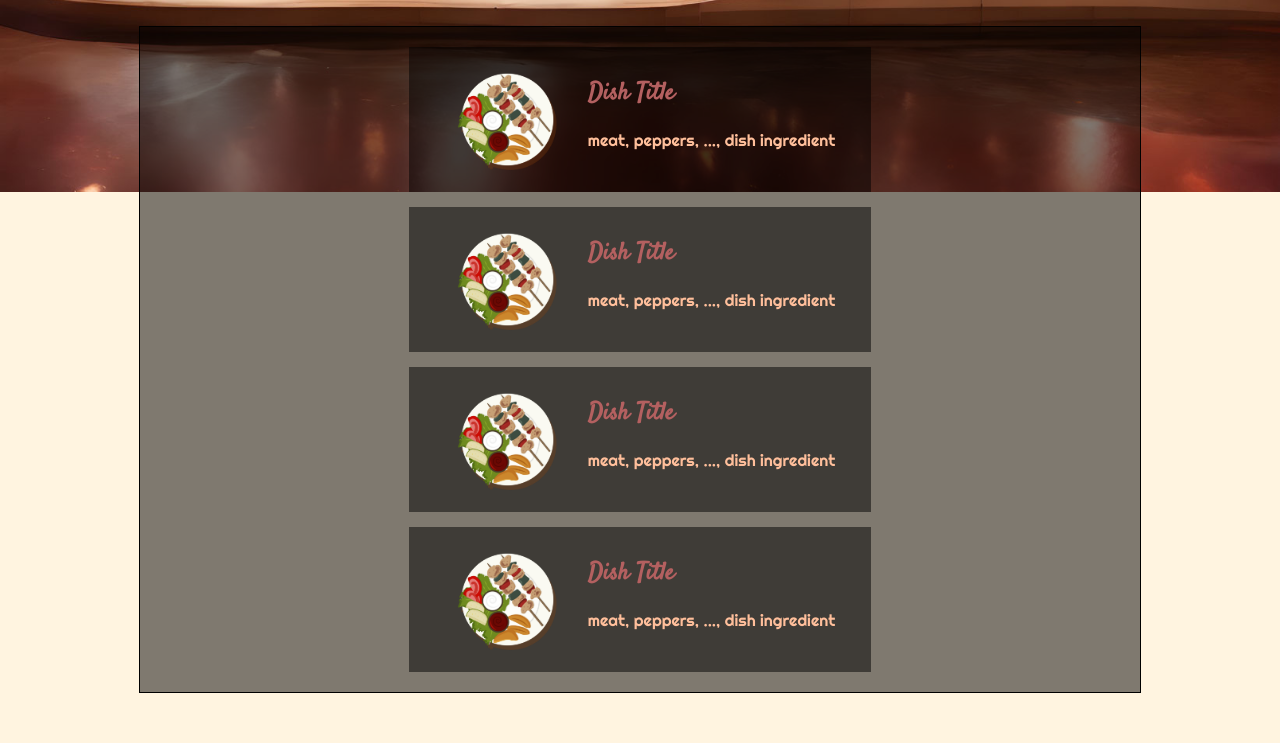
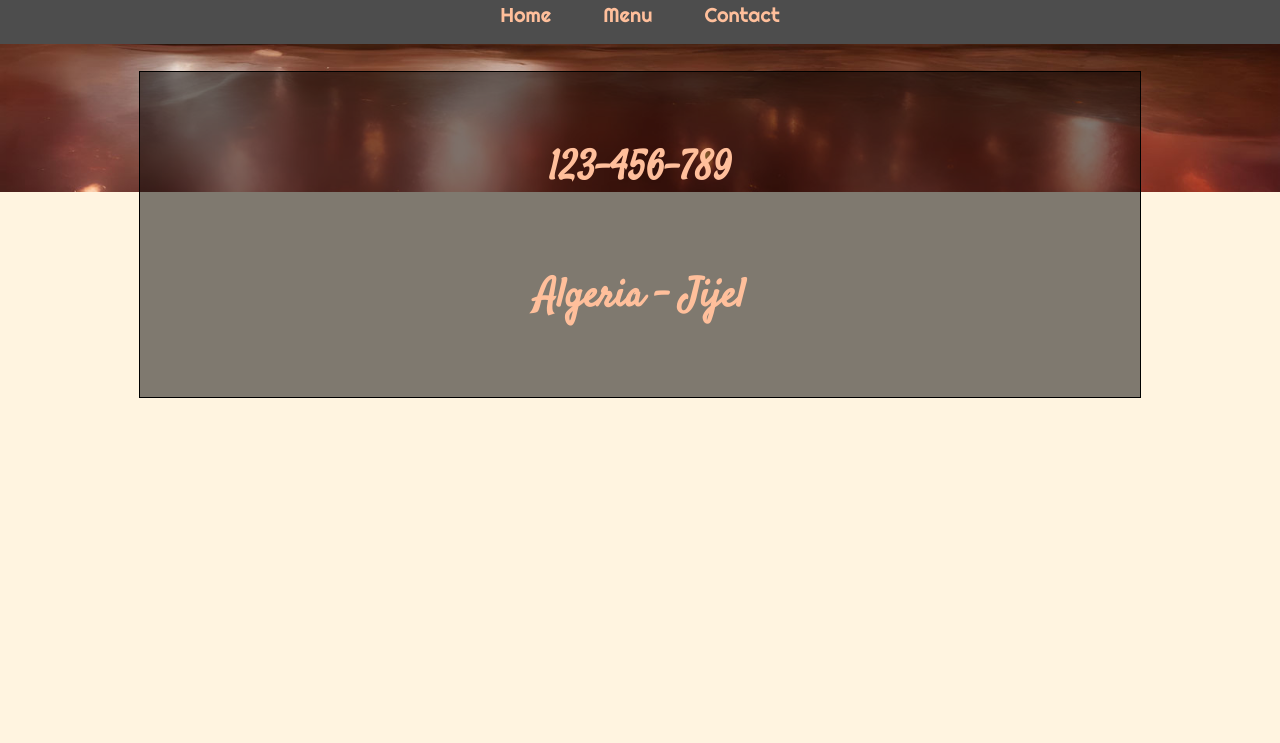
Before and after one commit to Ganta-KH/restaurant-page, a website built with webpack: page dist/contact.html in a window 1280 px wide. Shown: the part 608-1351 px from the top of the page. After the commit the page ends 1032 px from the top, so only its background shows below. Built offline with nearby package versions, Linux system fonts and the light colour scheme.

Commit message:
change contact ppage to js

```diff
--- /dev/null
+++ b/src/contact.js
@@ -0,0 +1,19 @@
+function createContact() {
+    const card = document.createElement("div");
+    card.classList.add("card");
+
+    const number = document.createElement("h1");
+    number.classList.add("about");
+    number.textContent = "123-456-789";
+
+    const address = document.createElement("h1");
+    address.classList.add("about");
+    address.textContent = "Algeria - Jijel";
+
+    card.appendChild(number);
+    card.appendChild(address);
+
+    return card;
+}
+
+export default createContact;
--- a/src/website.js
+++ b/src/website.js
@@ -1,12 +1,13 @@
 import createHeader from "./header";
 import createHome from "./home";
 import createMenu from "./menu";
+import createContact from "./contact";
 
 function createContent() {
     const main = document.createElement("main");
     main.classList.add("main");
 
-    main.appendChild(createMenu());
+    main.appendChild(createContact());
 
     return main;
 }
```
Also changed, not shown: dist/contact.html, dist/main.js.
